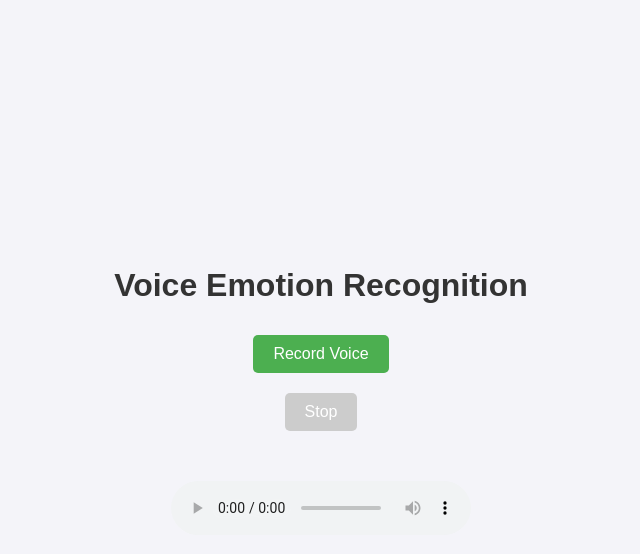
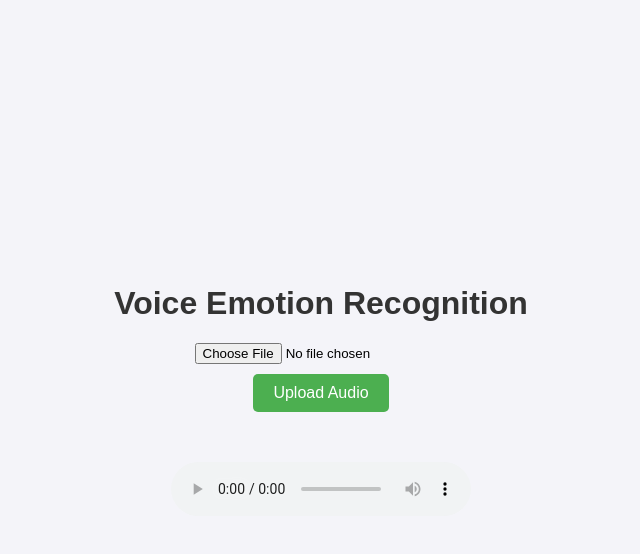
Before and after one commit to StephenJudeD/speech_emotion_nueral_network_llm_interpratation, a Flask app: page / in a window 1280 px wide. Shown: the top 554 px of the page, without its empty margins (319-959 px from the left). Run offline with Flask 2, Linux system fonts and the light colour scheme; parts of the project's set-up code (start-up, migrations or seed data) failed here and were passed over.

Commit message:
Update index.html

```diff
--- a/templates/index.html
+++ b/templates/index.html
@@ -8,11 +8,15 @@
 </head>
 <body>
     <h1>Voice Emotion Recognition</h1>
-    <button id="recordButton">Record Voice</button>
-    <button id="stopButton" disabled>Stop</button>
-    <div id="status"></div>
-    <audio id="audioPlayback" controls></audio>
-    <div id="response"></div>
+
+    <!-- File input for audio upload -->
+    <input type="file" id="audioInput" accept=".wav" name="audio">
+    <button id="uploadButton">Upload Audio</button>
+
+    <div id="status"></div> <!-- Status messages for the user -->
+    <audio id="audioPlayback" controls></audio> <!-- Audio playback element -->
+    <div id="response"></div> <!-- Area to display responses from the server -->
+
     <script src="{{ url_for('static', filename='script.js') }}"></script>
 </body>
 </html>
```
